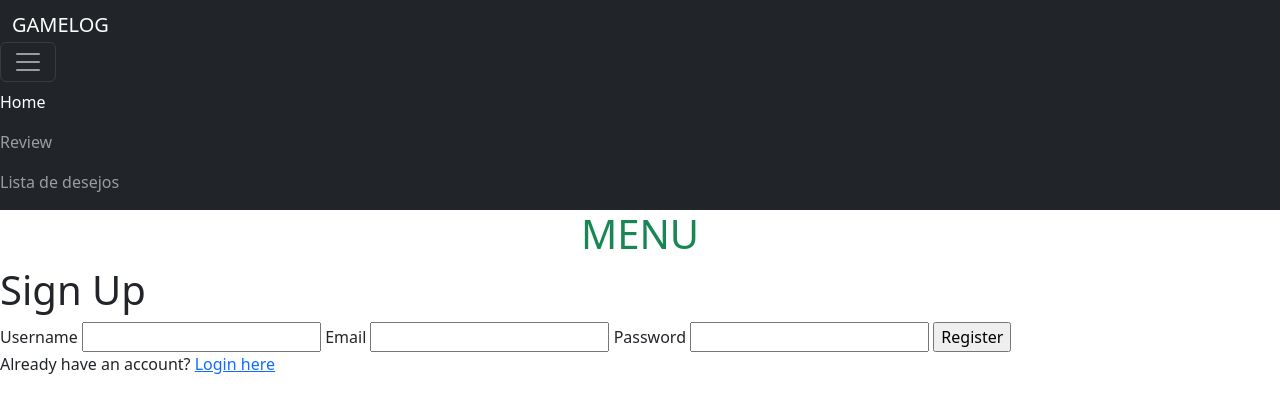
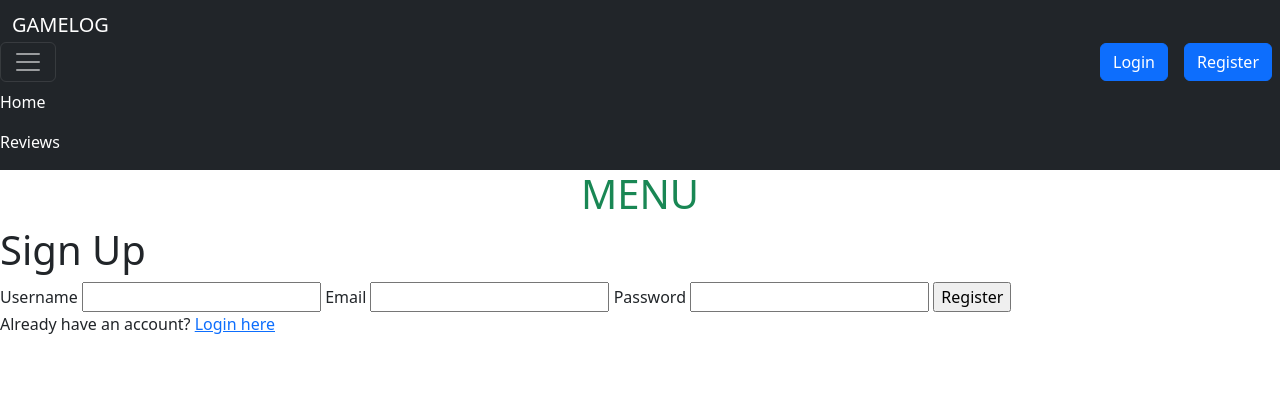
Before and after one commit to vitor-nl/2023-02-UDWMJ-GRUPO-08, a Django app: template gamelog/apps/user/templates/register.html in a window 1280 px wide, after a click that opens the changed part. Shown: the top 413 px of the page. Run offline with Django 4.2, Linux system fonts and the light colour scheme; the template is opened without the code that fills it, so the values that code supplies are empty.

Commit message:
register front pronto mas não funcional

```diff
--- a/gamelog/apps/review/views.py
+++ b/gamelog/apps/review/views.py
@@ -7,6 +7,8 @@ from rest_framework.permissions import IsAuthenticated
 from rest_framework.authentication import TokenAuthentication
 from .models import Review
 from .serializer import ReviewSerializer
+from user.views import user_login
+
 
 # Create your views here.
 
@@ -23,6 +25,8 @@ def review_list(request):
 
 @api_view(['POST'])
 def review_create(request):
+    user = user_login.objects.get(request = request.data)
+    #if token == user:
     serializer = ReviewSerializer(data=request.data)
     if serializer.is_valid():
         serializer.save()
--- a/gamelog/apps/user/templates/menu.html
+++ b/gamelog/apps/user/templates/menu.html
@@ -17,14 +17,12 @@
     </button>
     <div class="d-grid gap-2 d-md-flex justify-content-md-end">
       <a class="btn btn-primary me-md-2" type="button" href="http://127.0.0.1:8000/user/login">Login</a>
-      <button class="btn btn-primary" type="button">Register</button>
+      <a class="btn btn-primary me-md-2" type="button" href="http://127.0.0.1:8000/user/register">Register</a>
     </div>
     <div class="collapse navbar-collapse" id="navbarNavAltMarkup">
       <div class="navbar-nav">
         <a class="nav-link active" aria-current="page" href="http://127.0.0.1:8000/user">Home</a>
         <a class="nav-link active" aria-current="page" href="http://127.0.0.1:8000/review">Reviews</a>
-
-
       </div>
 
 
--- a/gamelog/apps/user/templates/register.html
+++ b/gamelog/apps/user/templates/register.html
@@ -16,27 +16,32 @@
       <button class="navbar-toggler" type="button" data-bs-toggle="collapse" data-bs-target="#navbarNavAltMarkup" aria-controls="navbarNavAltMarkup" aria-expanded="false" aria-label="Toggle navigation">
         <span class="navbar-toggler-icon"></span>
       </button>
+      <div class="d-grid gap-2 d-md-flex justify-content-md-end">
+        <a class="btn btn-primary me-md-2" type="button" href="http://127.0.0.1:8000/user/login">Login</a>
+        <a class="btn btn-primary me-md-2" type="button" href="http://127.0.0.1:8000/user/register">Register</a>
+      </div>
       <div class="collapse navbar-collapse" id="navbarNavAltMarkup">
         <div class="navbar-nav">
-        <a class="nav-link active" aria-current="page" href="#">Home</a>
-        <a class="nav-link" href="#">Review</a>
-        <a class="nav-link" href="#">Lista de desejos</a>
+          <a class="nav-link active" aria-current="page" href="http://127.0.0.1:8000/user">Home</a>
+          <a class="nav-link active" aria-current="page" href="http://127.0.0.1:8000/review">Reviews</a>
+        </div>
 
-      </div>
+
     </nav>
     <h1 class="text-center text-success">MENU</h1>
     <script src="https://cdn.jsdelivr.net/npm/bootstrap@5.3.2/dist/js/bootstrap.bundle.min.js" integrity="sha384-C6RzsynM9kWDrMNeT87bh95OGNyZPhcTNXj1NW7RuBCsyN/o0jlpcV8Qyq46cDfL" crossorigin="anonymous"></script>
     <body>
       <div class="signup-box">
         <h1>Sign Up</h1>
-        <form>
-          <label>Username</label>
+        <form method="POST">
+          {% csrf_token %}
+          <label for="Username">Username</label>
           <input type="text" placeholder="" />
           <label>Email</label>
           <input type="email" placeholder="" />
           <label>Password</label>
           <input type="password" placeholder="" />
-          <input type="button" value="Register" />
+          <input type="submit" class="" value="Register" />
         </form>
         <p class="para-2">
           Already have an account? <a href="login.html">Login here</a>
--- a/gamelog/apps/user/views.py
+++ b/gamelog/apps/user/views.py
@@ -15,7 +15,7 @@ from django.contrib.auth import login, logout
 #Create your views here.
 
 def menu(request):
-    return render(request,'menu.html')
+    return render(request,'register.html')
 
 
 @api_view(['POST'])
@@ -29,7 +29,7 @@ def user_register(request):
 
         return Response(serializer.errors, status=status.HTTP_400_BAD_REQUEST)
 
-
+    return render(request,'register.html', {'user_register':user_register})
 
 
 
--- a/gamelog/gamelog/asgi.py
+++ b/gamelog/gamelog/asgi.py
@@ -1,5 +1,5 @@
 """
-ASGI config for lojagames project.
+ASGI config for gamelog project.
 
 It exposes the ASGI callable as a module-level variable named ``application``.
 
@@ -11,6 +11,6 @@ import os
 
 from django.core.asgi import get_asgi_application
 
-os.environ.setdefault('DJANGO_SETTINGS_MODULE', 'lojagames.settings')
+os.environ.setdefault('DJANGO_SETTINGS_MODULE', 'gamelog.settings')
 
 application = get_asgi_application()
--- a/gamelog/gamelog/urls.py
+++ b/gamelog/gamelog/urls.py
@@ -1,4 +1,4 @@
-"""lojagames URL Configuration
+"""gamelog URL Configuration
 
 The `urlpatterns` list routes URLs to views. For more information please see:
     https://docs.djangoproject.com/en/4.1/topics/http/urls/
--- a/gamelog/gamelog/wsgi.py
+++ b/gamelog/gamelog/wsgi.py
@@ -1,5 +1,5 @@
 """
-WSGI config for lojagames project.
+WSGI config for gamelog project.
 
 It exposes the WSGI callable as a module-level variable named ``application``.
 
@@ -11,6 +11,6 @@ import os
 
 from django.core.wsgi import get_wsgi_application
 
-os.environ.setdefault('DJANGO_SETTINGS_MODULE', 'lojagames.settings')
+os.environ.setdefault('DJANGO_SETTINGS_MODULE', 'gamelog.settings')
 
 application = get_wsgi_application()
```
Also changed, not shown: gamelog/apps/user/templates/base.html (+4 -6 lines). Lines whose indentation alone changed are shown as unchanged.
